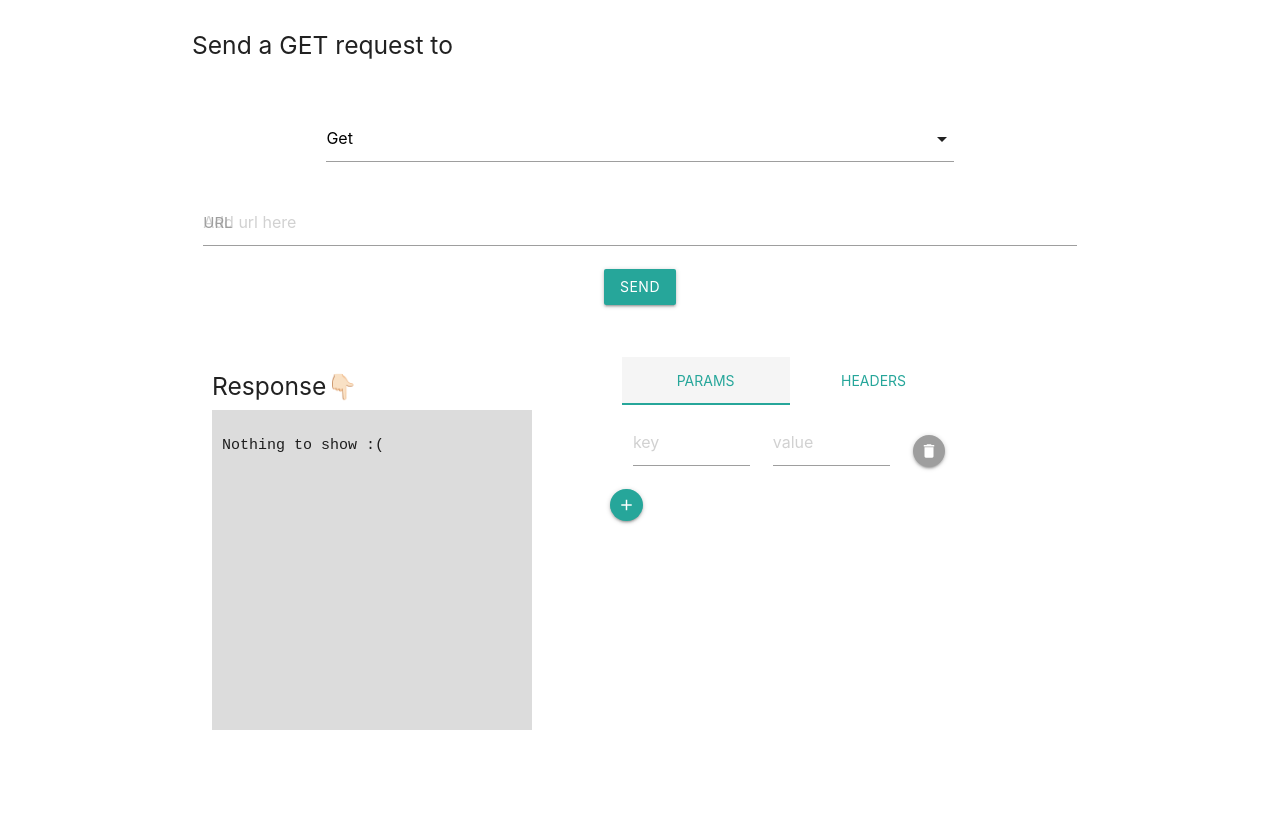
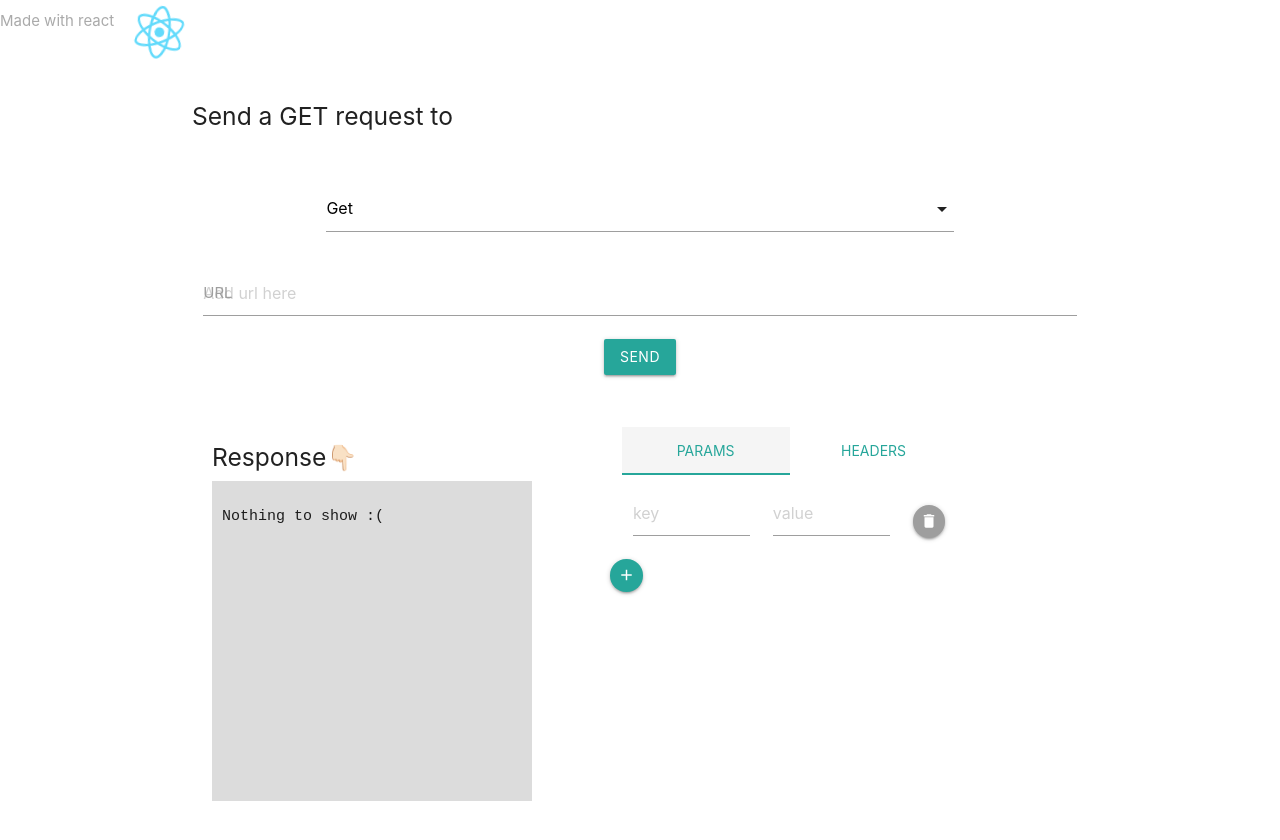
Before and after one commit to MohamedArif20091999/api-client, a React (Create React App) app: page / in a window 1280 px wide. Before the commit the page ends 800 px from the top, so only its background shows below. Built offline with nearby package versions, Linux system fonts and the light colour scheme.

Commit message:
Add 1.logo added

```diff
--- a/src/components/App.js
+++ b/src/components/App.js
@@ -5,6 +5,7 @@ import UrlField from "./UrlField";
 import ResponseBody from "./ResponseBody";
 import Tabs from "./Tabs";
 import logo from "./logo.svg";
+import "./css/App.css";
 
 import axios from "axios";
 
@@ -93,6 +94,11 @@ const App = () => {
   };
 
   return (
+    <div>
+      <div className="logo">
+        <img src={logo} className="App-logo" alt="logo" />
+        <p className="content">Made with react</p>
+      </div>
       <div className="container row">
         <div className="req-details">
           <h5>
@@ -125,6 +131,7 @@ const App = () => {
           </div>
         </div>
       </div>
+    </div>
   );
 };
 
--- a/src/components/css/App.css
+++ b/src/components/css/App.css
@@ -3,7 +3,8 @@
 }
 
 .App-logo {
-  height: 40vmin;
+
+  height: 8vmin;
   pointer-events: none;
 }
 
@@ -36,3 +37,18 @@
     transform: rotate(360deg);
   }
 }
+
+.logo > p{
+  margin: 0px;
+  padding: 0px;
+}
+.logo{
+  text-align: end;
+  display: inline-block;
+}
+.content{
+  float: left;
+  font-size: 15px;
+  padding-top: 10px !important;
+  color: #AAAAAA;
+}
```
Lines whose indentation alone changed are shown as unchanged.
